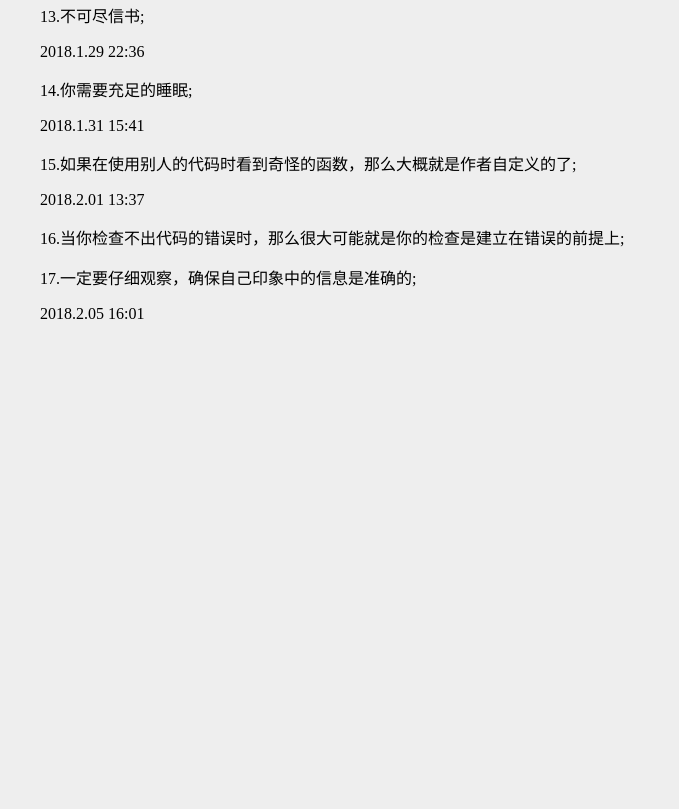
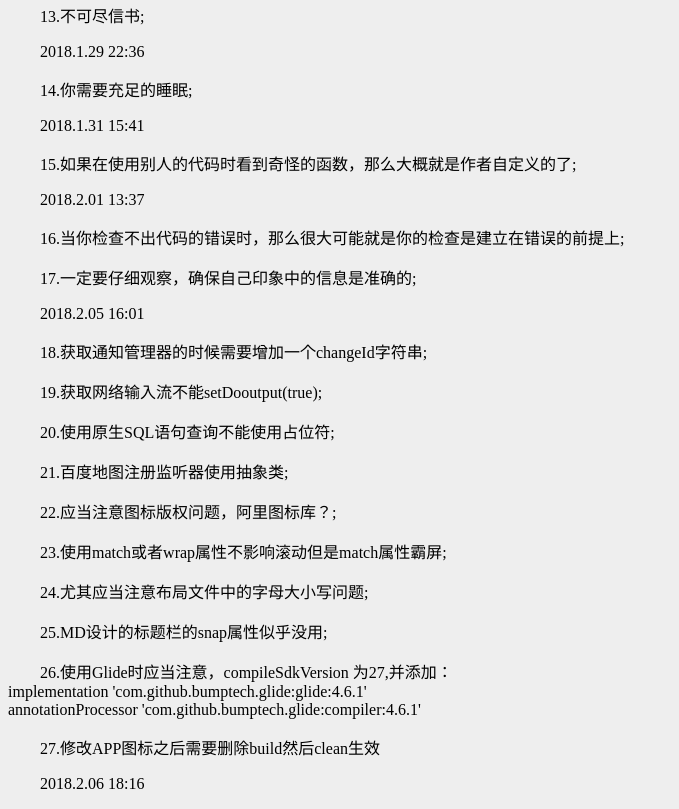
Before and after one commit to linkzhuang/linkzhuang.github.io, a plain HTML site: page android/android01.html in a window 1280 px wide. Shown: the part 835-1644 px from the top of the page, without its empty margins (0-679 px from the left). Before the commit the page ends 1174 px from the top, so only its background shows below. Drawn offline with Linux system fonts and the light colour scheme.

Commit message:
Update android01.html

```diff
--- a/android/android01.html
+++ b/android/android01.html
@@ -46,5 +46,19 @@ body {
 <p>16.当你检查不出代码的错误时，那么很大可能就是你的检查是建立在错误的前提上;</p>
 <p>17.一定要仔细观察，确保自己印象中的信息是准确的;</p>
 <p>2018.2.05 16:01</p>
+<p>18.获取通知管理器的时候需要增加一个changeId字符串;</p>
+<p>19.获取网络输入流不能setDooutput(true);</p>
+<p>20.使用原生SQL语句查询不能使用占位符;</p>
+<p>21.百度地图注册监听器使用抽象类;</p>
+<p>22.应当注意图标版权问题，阿里图标库？;</p>
+<p>23.使用match或者wrap属性不影响滚动但是match属性霸屏;</p>
+<p>24.尤其应当注意布局文件中的字母大小写问题;</p>
+<p>25.MD设计的标题栏的snap属性似乎没用;</p>
+<p>26.使用Glide时应当注意，compileSdkVersion 为27,并添加：<br>
+	implementation 'com.github.bumptech.glide:glide:4.6.1'<br>
+annotationProcessor 'com.github.bumptech.glide:compiler:4.6.1'<br>
+	</p>
+<p>27.修改APP图标之后需要删除build然后clean生效</p>
+<p>2018.2.06 18:16</p>
 </body>
 </html>
```
